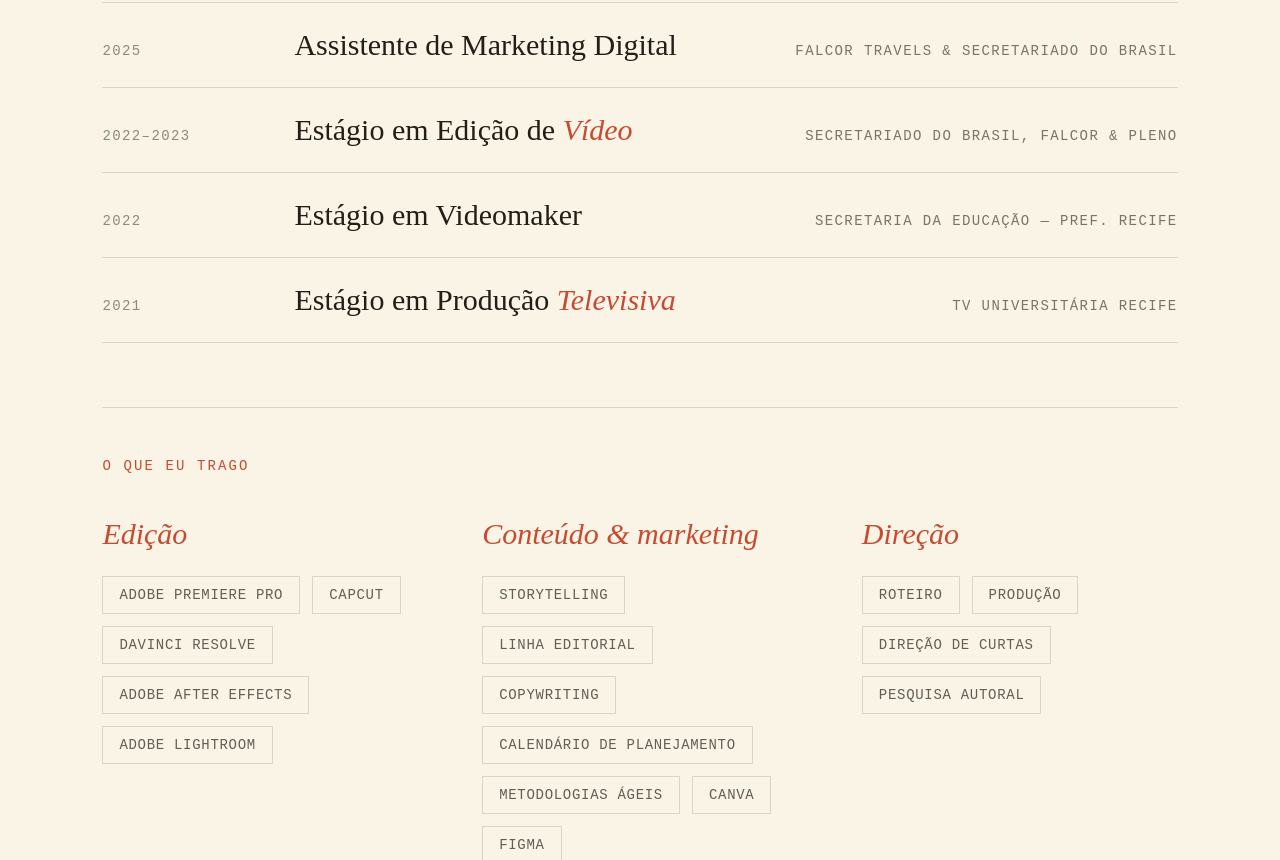
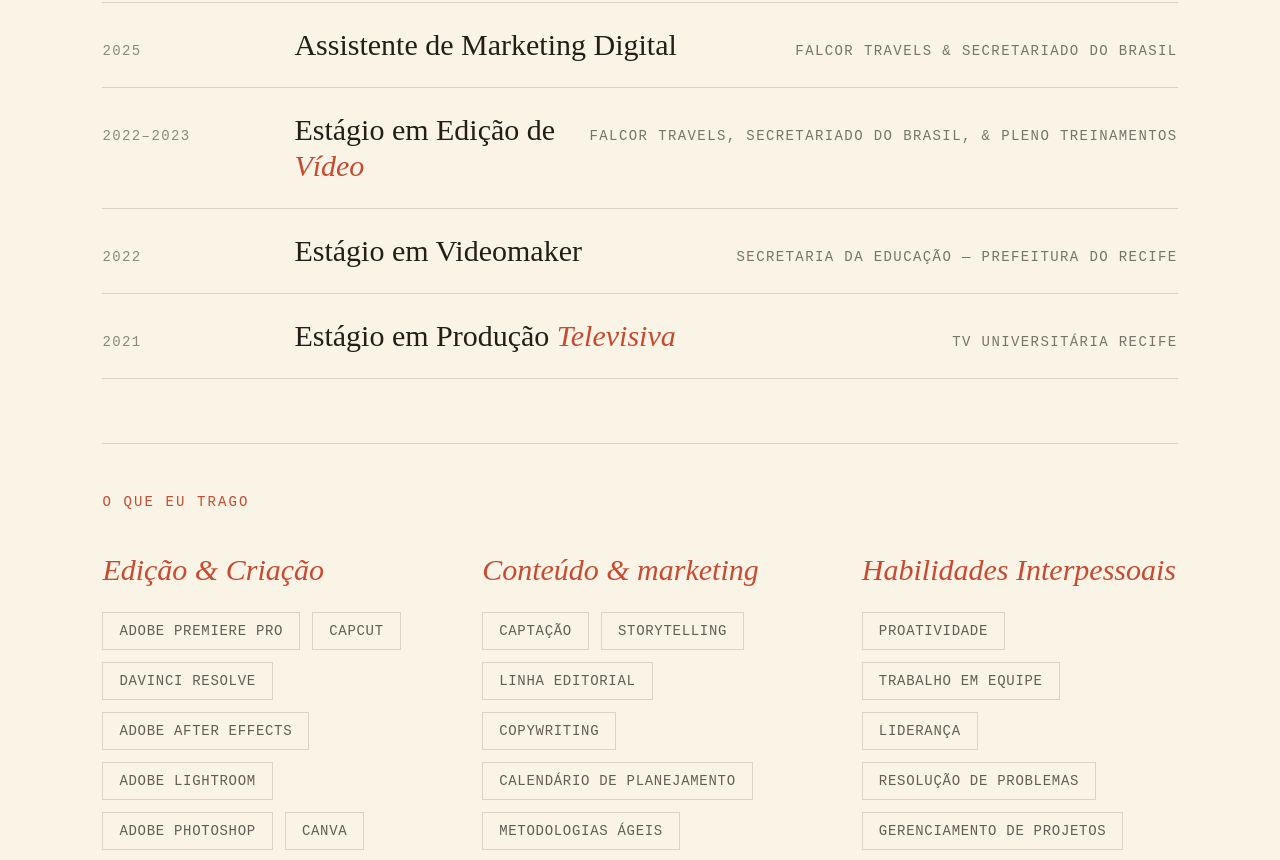
Before and after one commit to gsfmelo/Portfolio_Audiovisual, a Next.js app: page /sobre in a window 1280 px wide. Shown: the part 1940-2800 px from the top of the page. Built offline with nearby package versions, Linux system fonts and the light colour scheme.

Commit message:
decimo quarto commit

```diff
--- a/src/app/components/sobre/DiferencialTech.js
+++ b/src/app/components/sobre/DiferencialTech.js
@@ -12,7 +12,7 @@ export default function DiferencialTech() {
                         <div className="font-serif font-normal text-3xl md:text-4xl text-preto mb-6">Cinema e <i className="italic text-[#C99A3E]">Audiovisual</i></div>
                     </div>
                     <p className="font-sans text-base text-preto/75 leading-relaxed mt-auto pt-4 border-t border-preto/10">
-                        Bacharel em Cinema e Audiovisual pela Universidade Federal do Pernambuco, encontrei no curso a porta de entrada para um mundo novo. Além das atividades acadêmicas, participei ativamente na integração e reestruturação do Diretório Acadêmico do curso. Também integrei o Programa de Bolsas de Incentivo de Criação Cultural (BICC), onde desenvolvi uma pesquisa autoral e um minidoc sobre a representação LGBTQIAPN+ no audiovisual.
+                        Bacharel em Cinema e Audiovisual pela Universidade Federal do Pernambuco. Participei ativamente na integração e reestruturação do Diretório Acadêmico do curso. Também integrei o Programa de Bolsas de Incentivo de Criação Cultural (BICC), onde desenvolvi uma pesquisa autoral e um minidoc sobre a representação LGBTQIAPN+ no audiovisual.
                     </p>
                 </div>
 
@@ -23,7 +23,7 @@ export default function DiferencialTech() {
                         <div className="font-serif font-normal text-3xl md:text-4xl text-preto mb-6">Análise e <i className="italic text-[#C99A3E]">Desenvolvimento de Sistemas</i></div>
                     </div>
                     <p className="font-sans text-base text-preto/75 leading-relaxed mt-auto pt-4 border-t border-preto/10">
-                        Graduação em andamento no Centro Universitário Internacional - UNINTER. A tecnologia sempre representou um terreno fértil para mim, principalmente após entrar no mercado de trabalho. Quando senti a necessidade de unir algo que eu já amava e melhorar todos os meus processos através das facilidades da tecnologia. Por isso, meu maior objetivo é criar soluções mais eficientes e inovadoras para meu método de trabalho.
+                        Tecnólogo em andamento no Centro Universitário Internacional - UNINTER. A tecnologia sempre representou um terreno fértil para mim, principalmente após entrar no mercado de trabalho. Meu maior objetivo nesse formação é criar soluções mais eficientes e inovadoras para meu método de trabalho.
                     </p>
                 </div>
 
--- a/src/app/components/sobre/HeroSobre.js
+++ b/src/app/components/sobre/HeroSobre.js
@@ -9,7 +9,7 @@ export default function HeroSobre() {
                     Edito pra <i className="italic font-light text-vinho">convencer.</i> Dirijo pra <i className="italic font-light text-vinho">ficar.</i>
                 </h1>
                 <div className="font-mono text-xs md:text-sm tracking-[0.1em] uppercase text-preto/60 mt-6 font-medium">
-                    editora de vídeo · realizadora audiovisual · marketing de conteúdo
+                    realizadora audiovisual · editora de vídeo · estrategista de conteúdo
                 </div>
             </div>
 
--- a/src/app/components/sobre/LinhaDoTempo.js
+++ b/src/app/components/sobre/LinhaDoTempo.js
@@ -2,8 +2,8 @@ export default function LinhaDoTempo() {
     const exps = [
         { period: '2025 — Atual', roleNormal: 'Freelancer de Edição de ', roleItalic: 'Vídeo', org: 'CAP Assessoria' },
         { period: '2025', roleNormal: 'Assistente de Marketing Digital', roleItalic: '', org: 'Falcor Travels & Secretariado do Brasil' },
-        { period: '2022–2023', roleNormal: 'Estágio em Edição de ', roleItalic: 'Vídeo', org: 'Secretariado do Brasil, Falcor & Pleno' },
-        { period: '2022', roleNormal: 'Estágio em Videomaker', roleItalic: '', org: 'Secretaria da Educação — Pref. Recife' },
+        { period: '2022–2023', roleNormal: 'Estágio em Edição de ', roleItalic: 'Vídeo', org: 'Falcor Travels, Secretariado do Brasil, & Pleno Treinamentos' },
+        { period: '2022', roleNormal: 'Estágio em Videomaker', roleItalic: '', org: 'Secretaria da Educação — Prefeitura do Recife' },
         { period: '2021', roleNormal: 'Estágio em Produção ', roleItalic: 'Televisiva', org: 'TV Universitária Recife' }
     ];
 
--- a/src/app/components/sobre/Personalidade.js
+++ b/src/app/components/sobre/Personalidade.js
@@ -3,7 +3,7 @@ export default function Personalidade() {
         { num: '01', nome: 'Cinema Italiano & New Hollywood', detalhe: 'minha kryptonita' },
         { num: '02', nome: 'Rock clássico & 70s', detalhe: 'trilha sonora' },
         { num: '03', nome: 'Cinemas de rua', detalhe: 'templos' },
-        { num: '04', nome: 'Stardew Valley', detalhe: 'indispensável' }
+        { num: '04', nome: 'Fun facts', detalhe: 'indispensável' }
     ];
 
     return (
@@ -30,7 +30,7 @@ export default function Personalidade() {
 
                     <div className="bg-osso p-8 md:p-12 flex flex-col justify-center">
                         <h3 className="font-serif font-normal text-3xl md:text-4xl text-[#C84A31] lowercase mb-2">referências</h3>
-                        <p className="font-mono text-xs md:text-sm text-preto/60 uppercase tracking-widest mb-10">o que me formou</p>
+                        <p className="font-mono text-xs md:text-sm text-preto/60 uppercase tracking-widest mb-10">o que eu amo</p>
                         <ul className="flex flex-col gap-6">
                             {referencias.map((ref, idx) => (
                                 <li key={idx} className="flex justify-between items-baseline border-b border-preto/10 pb-3 border-dashed group/item">
--- a/src/app/components/sobre/ServicosGrid.js
+++ b/src/app/components/sobre/ServicosGrid.js
@@ -8,9 +8,9 @@ export default function ServicosGrid() {
                 <div className="grid grid-cols-1 md:grid-cols-3 gap-12 lg:gap-16">
 
                     <div>
-                        <h3 className="font-serif italic font-normal text-2xl md:text-3xl text-vinho mb-6">Edição</h3>
+                        <h3 className="font-serif italic font-normal text-2xl md:text-3xl text-vinho mb-6">Edição & Criação</h3>
                         <div className="flex flex-wrap gap-3">
-                            {['Adobe Premiere PRO', 'CapCut', 'DaVinci Resolve', 'Adobe After Effects', 'Adobe Lightroom'].map(tag => (
+                            {['Adobe Premiere PRO', 'CapCut', 'DaVinci Resolve', 'Adobe After Effects', 'Adobe Lightroom', 'Adobe Photoshop', 'Canva', 'Figma'].map(tag => (
                                 <span key={tag} className="font-mono text-xs md:text-sm text-preto/70 border border-preto/15 px-4 py-2 uppercase tracking-wider">{tag}</span>
                             ))}
                         </div>
@@ -19,21 +19,21 @@ export default function ServicosGrid() {
                     <div>
                         <h3 className="font-serif italic font-normal text-2xl md:text-3xl text-vinho mb-6">Conteúdo & marketing</h3>
                         <div className="flex flex-wrap gap-3">
-                            {['Storytelling', 'Linha editorial', 'Copywriting', 'Calendário de Planejamento', 'Metodologias Ágeis', 'Canva', 'Figma'].map(tag => (
+                            {['Captação', 'Storytelling', 'Linha editorial', 'Copywriting', 'Calendário de Planejamento', 'Metodologias Ágeis', 'Ferramentas de IA'].map(tag => (
                                 <span key={tag} className="font-mono text-xs md:text-sm text-preto/70 border border-preto/15 px-4 py-2 uppercase tracking-wider">{tag}</span>
                             ))}
                         </div>
                     </div>
 
                     <div>
-                        <h3 className="font-serif italic font-normal text-2xl md:text-3xl text-vinho mb-6">Direção</h3>
+                        <h3 className="font-serif italic font-normal text-2xl md:text-3xl text-vinho mb-6">Habilidades Interpessoais</h3>
                         <div className="flex flex-wrap gap-3">
-                            {['Roteiro', 'Produção', 'Direção de curtas', 'Pesquisa autoral'].map(tag => (
+                            {['Proatividade','Trabalho em Equipe', 'Liderança', 'Resolução de Problemas', 'Gerenciamento de Projetos', 'Comunicação Assertiva', 'Responsabilidade'].map(tag => (
                                 <span key={tag} className="font-mono text-xs md:text-sm text-preto/70 border border-preto/15 px-4 py-2 uppercase tracking-wider">{tag}</span>
                             ))}
                         </div>
+
                     </div>
-
                 </div>
             </div>
         </section>
--- a/src/app/data/projetos.js
+++ b/src/app/data/projetos.js
@@ -127,7 +127,7 @@ export const projetosColaboracoes = [
         tituloNormal: "2000.com",
         tituloItalico: "",
         sinopse: <>Sinopse: O que era para ser uma festa se transforma em um pesadelo quando o sumiço de seus amigos revela a Ju e Rafa um grupo de agressores vindos da internet. Enquanto tentam sobreviver ao ataque, uma colega aparece para ajudar, transformando a noite de festa em um banho de sangue.  <br /><br />Curta-Metragem universitário realizado como Trabalho de Conclusão de Curso do diretor Eduardo Gomes.</>,
-        funcoes: "assistência de direção e montagem",
+        funcoes: "assistência de direção",
         link: "https://drive.google.com/file/d/1tliO9UMUqJRInbjKLdZstt1dngD8EEzv/view?usp=sharing",
         imagem: "/20001.png"
     },
--- a/src/app/projetos/page.js
+++ b/src/app/projetos/page.js
@@ -147,10 +147,10 @@ export default function Projetos() {
                 <section className="pt-20 pb-12 px-[6vw] md:px-[8vw]">
                     <span className="font-mono text-sm tracking-[0.15em] uppercase text-vinho mb-4 block font-medium">Projetos · 13 trabalhos</span>
                     <h1 className="font-serif font-normal text-[clamp(40px,5vw,64px)] leading-[1.1] max-w-[900px] text-preto">
-                        Do <i className="italic font-light text-vinho">corte certeiro</i> ao curta autoral — tudo o que já contei em vídeo.
+                        Tudo o que já <i className="italic font-light text-vinho">contei</i> em vídeo
                     </h1>
                     <p className="font-mono text-base md:text-lg text-preto/70 max-w-[600px] mt-6 leading-relaxed">
-                        Do trabalho que resolve pra cliente ao que eu carrego comigo há mais tempo.
+                        Dos projetos institucionais aos autorais. Uma seleção de trabalhos que refletem minha visão e meu estilo.
                     </p>
                 </section>
             </FadeIn>
@@ -203,11 +203,11 @@ export default function Projetos() {
 
             {/* SEÇÃO 02: MODO APLICADO */}
             <FadeIn>
-                <DivisorCategoria idx="02" texto="modo aplicado" contagem="2 trabalhos · arraste ou use as setas" />
+                <DivisorCategoria idx="02" texto="modo conteúdo" contagem="2 trabalhos · arraste ou use as setas" />
                 <section className="pt-8 pb-20 px-[6vw] md:px-[8vw]">
                     <div className="mb-10">
                         <h2 className="font-serif font-normal text-4xl text-preto">Marketing &amp; <i className="italic font-light text-vinho">conteúdo</i></h2>
-                        <p className="font-mono text-base text-preto/60 max-w-xl mt-3 leading-relaxed">Edição e estratégia pra marcas e instituições.</p>
+                        <p className="font-mono text-base text-preto/60 max-w-xl mt-3 leading-relaxed">Edição, campanha e estratégia pra marcas e instituições.</p>
                     </div>
                     <Carrossel projetos={projetosAplicado} />
                 </section>
@@ -215,11 +215,11 @@ export default function Projetos() {
 
             {/* SEÇÃO 03: TRABALHO AUTORAL */}
             <FadeIn>
-                <DivisorCategoria idx="03" texto="trabalho autoral" contagem="4 trabalhos · arraste ou use as setas" />
+                <DivisorCategoria idx="03" texto="modo autoral" contagem="5 trabalhos · arraste ou use as setas" />
                 <section className="pt-8 pb-20 px-[6vw] md:px-[8vw]">
                     <div className="mb-10">
-                        <h2 className="font-serif font-normal text-4xl text-preto">Direção, <i className="italic font-light text-vinho">roteiro e montagem</i></h2>
-                        <p className="font-mono text-base text-preto/60 max-w-xl mt-3 leading-relaxed">Onde a visão é integralmente sua.</p>
+                        <h2 className="font-serif font-normal text-4xl text-preto">Direção, <i className="italic font-light text-vinho">produção e montagem</i></h2>
+                        <p className="font-mono text-base text-preto/60 max-w-xl mt-3 leading-relaxed">Onde compartilho minha visão.</p>
                     </div>
                     <Carrossel projetos={projetosAutoral} />
                 </section>
@@ -230,8 +230,8 @@ export default function Projetos() {
                 <DivisorCategoria idx="04" texto="colaborações" contagem="3 trabalhos · arraste ou use as setas" />
                 <section className="pt-8 pb-20 px-[6vw] md:px-[8vw]">
                     <div className="mb-10">
-                        <h2 className="font-serif font-normal text-4xl text-preto">Onde atuei <i className="italic font-light text-vinho">em funções-chave de equipe</i></h2>
-                        <p className="font-mono text-base text-preto/60 max-w-xl mt-3 leading-relaxed">Assistência de direção, montagem e fotografia — trabalho de equipe, mesmo peso.</p>
+                        <h2 className="font-serif font-normal text-4xl text-preto">Onde atuei <i className="italic font-light text-vinho">em funções-chave</i></h2>
+                        <p className="font-mono text-base text-preto/60 max-w-xl mt-3 leading-relaxed">Assistência de direção, produção, montagem e fotografia — trabalho de equipe, mesmo peso.</p>
                     </div>
                     <Carrossel projetos={projetosColaboracoes} />
                 </section>
```
